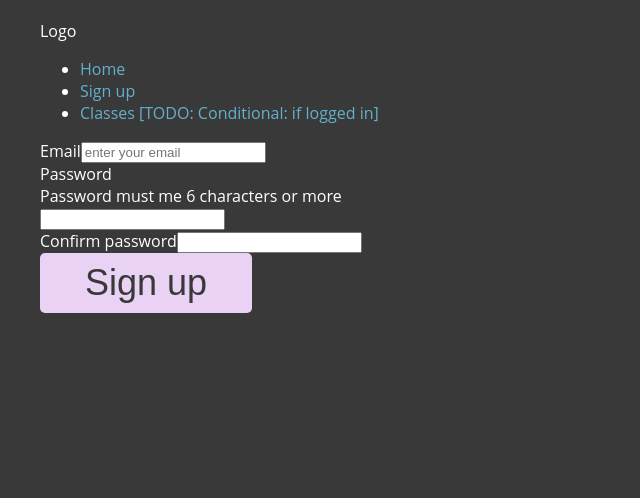
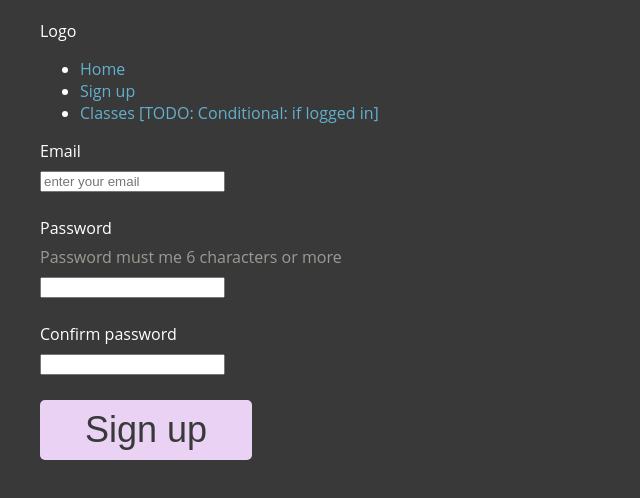
Before and after one commit to thebailers/membr-mngment, a React (Create React App) app: page /auth in a window 1280 px wide. Shown: the top 498 px of the page, without its empty margins (0-640 px from the left). Built offline with nearby package versions, Linux system fonts and the light colour scheme.

Commit message:
Inline error styles

```diff
--- a/src/components/helpers/error-message/error.styles.ts
+++ b/src/components/helpers/error-message/error.styles.ts
@@ -5,3 +5,7 @@ export const Error = styled.div`
   color: ${colors.midGold};
   margin-bottom: 25px;
 `;
+
+export const InlineError = styled(Error)`
+  margin-bottom: 7px;
+`;
--- a/src/global-styles.tsx
+++ b/src/global-styles.tsx
@@ -37,6 +37,20 @@ export const GlobalStyle = createGlobalStyle`
   a {
     color: #63B0CD;
     text-decoration: none;
+  }
+
+  label {
+    display: block;
+    margin-bottom: 7px;
+  }
+
+  input {
+    margin-bottom: 25px;
+  }
+
+  .hint {
+    color: ${colors.duskyGold};
+    margin-bottom: 7px;
   }
 
 `;
--- a/src/routes/auth/auth.component.tsx
+++ b/src/routes/auth/auth.component.tsx
@@ -4,6 +4,8 @@ import { SubmitHandler, useForm } from "react-hook-form";
 import { zodResolver } from "@hookform/resolvers/zod";
 
 import ErrorMessage from "../../components/helpers/error-message/error-message.component";
+
+import { InlineError } from "../../components/helpers/error-message/error.styles";
 
 import { signUpUserEmailPassword } from "../../utils/firebase/firebase.utils";
 import { friendlyFirebaseError } from "../../utils/firebase/firebase-errors";
@@ -65,7 +67,7 @@ const Auth = () => {
       <form onSubmit={handleSubmit(onSubmit)}>
         <div>
           <label htmlFor="email">Email</label>
-          {errors.email && <div className="error">{errors.email.message}</div>}
+          {errors.email && <InlineError>{errors.email.message}</InlineError>}
           <input
             placeholder="enter your email"
             {...register("email")}
@@ -76,7 +78,7 @@ const Auth = () => {
           <label htmlFor="password">Password</label>
           <div className="hint">Password must me 6 characters or more</div>
           {errors.password && (
-            <div className="error">{errors.password.message}</div>
+            <InlineError>{errors.password.message}</InlineError>
           )}
           <input {...register("password")} disabled={isSubmitting} />
         </div>
@@ -84,7 +86,7 @@ const Auth = () => {
         <div>
           <label htmlFor="confirmPassword">Confirm password</label>
           {errors.confirmPassword && (
-            <div className="error">{errors.confirmPassword.message}</div>
+            <InlineError>{errors.confirmPassword.message}</InlineError>
           )}
           <input {...register("confirmPassword")} disabled={isSubmitting} />
         </div>
```
